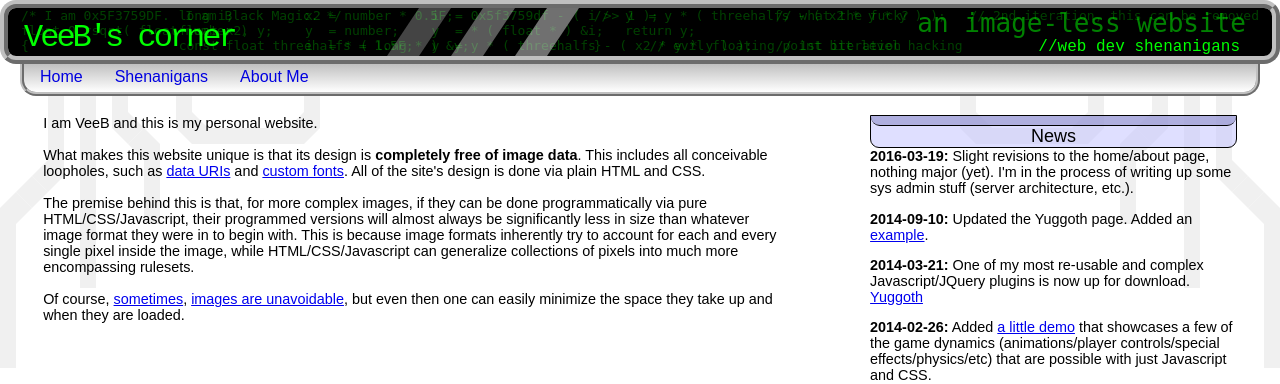
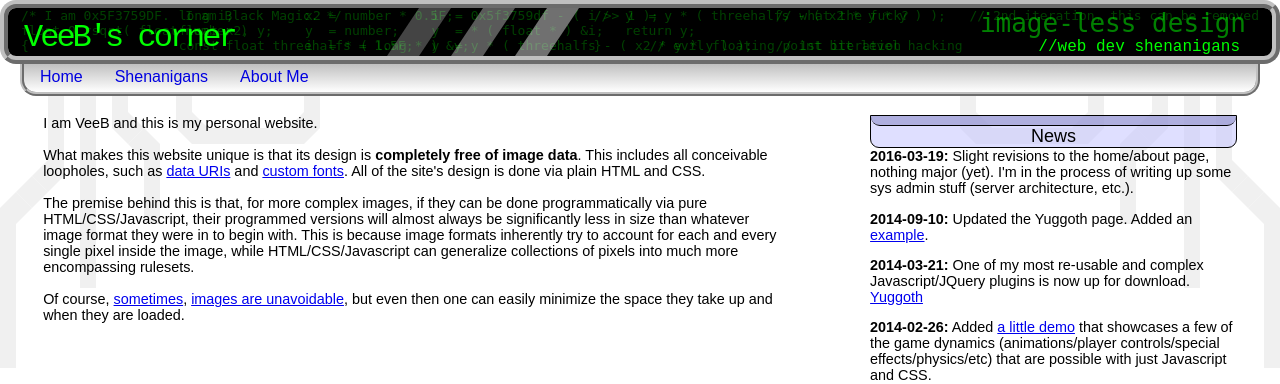
Before and after one commit to vbobkov/veeb, a CodeIgniter app: page /index.php/home/index in a window 1280 px wide. Shown: the top 384 px of the page. Run offline with CodeIgniter, Linux system fonts and the light colour scheme.

Commit message:
css tweakage

```diff
--- a/application/views/page_header.php
+++ b/application/views/page_header.php
@@ -73,7 +73,7 @@ float Q_rsqrt( float number )
 	return y;
 }
 </pre>
-<pre>an image-less website</pre>
+<pre>image-less design</pre>
 				<div class="l33t-stripes">
 					<div class="stripe1"></div>
 					<div class="stripe2"></div>
```
